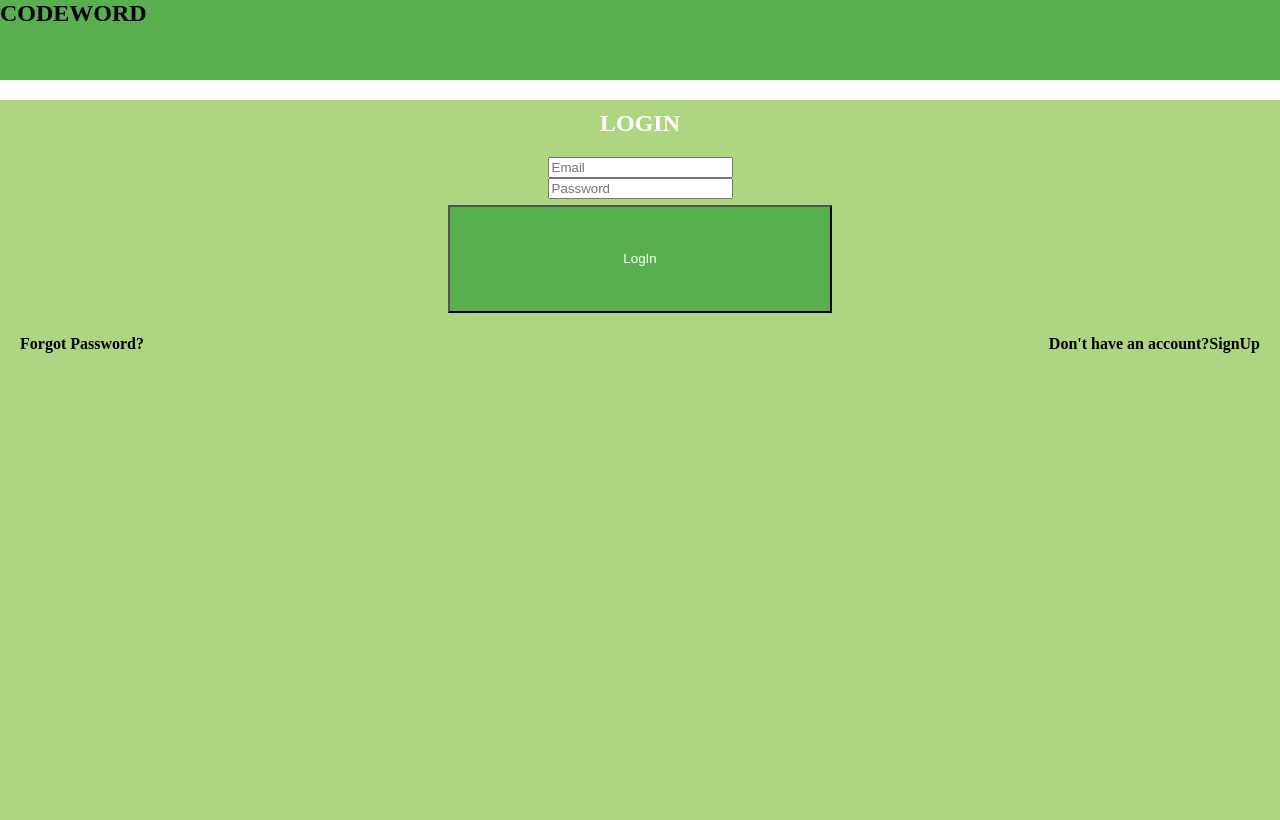
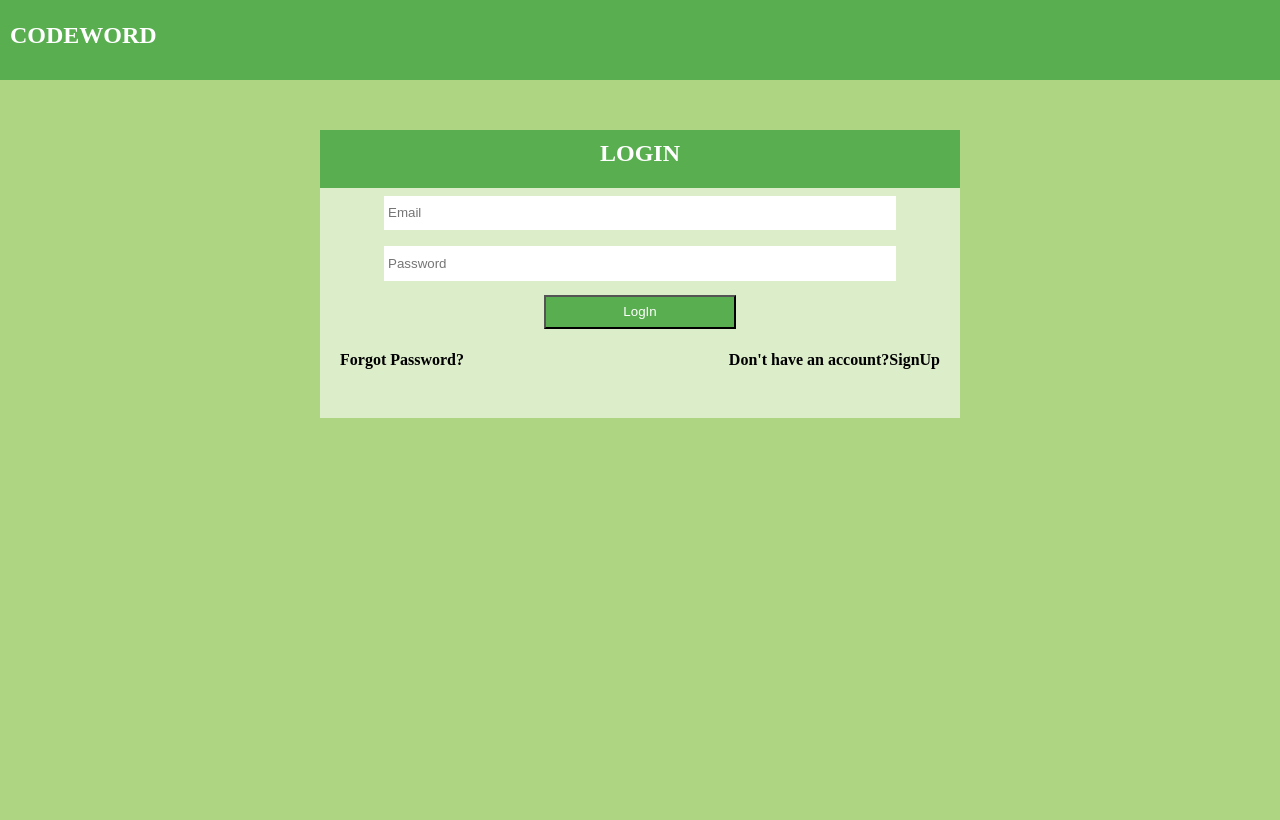
Before and after one commit to gopi1506/GDP_Team05, a PHP site: page /login.php in a window 1280 px wide. After the commit the page ends 418 px from the top, so only its background shows below. Run offline with PHP 8.4, Linux system fonts and the light colour scheme.

Commit message:
Complete styling to login page

```diff
--- a/login.php
+++ b/login.php
@@ -19,6 +19,34 @@ session_start();
                 width:100%;
                 height:90%;
                 background:#aed581;
+            }
+            #name{
+                margin:0px;
+                padding:22px 0px 0px 10px;
+                color:#fff;
+            }
+            .signup{
+                width:50%;
+                height:40%;
+                padding-top:30px;
+            }
+            .mini-header{
+                width:100%;
+                height:20%;
+                background:#59af50;
+            }
+            .mini-body{
+                width:100%;
+                height:80%;
+                background:#dcedc9;
+            }
+            .form_input{
+                width:80%;
+                height:15%;
+                border:0px;
+                margin:8px 0px 8px 0px;
+                padding-left:4px;
+
             }
         </style>
     </head>
```
